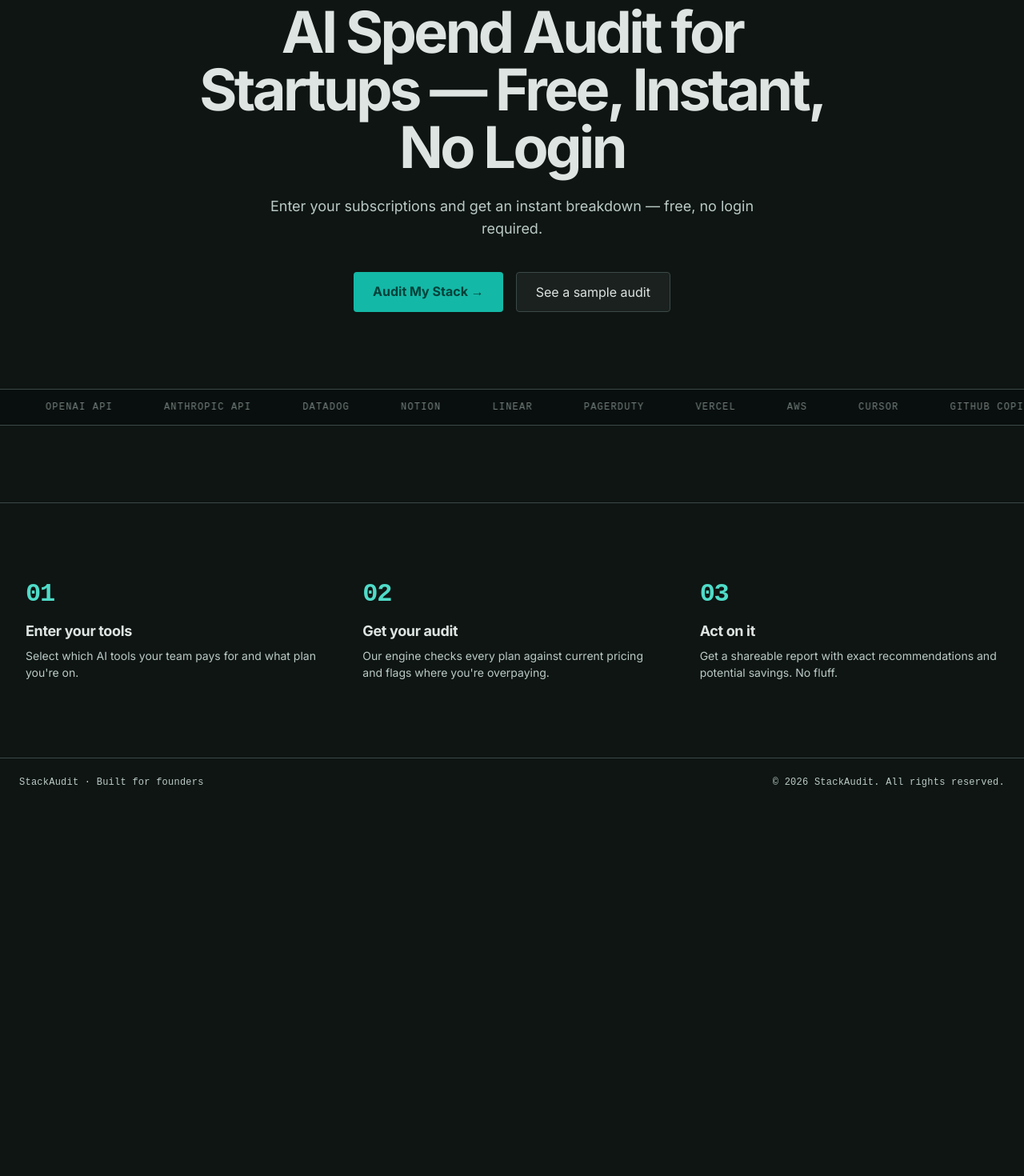
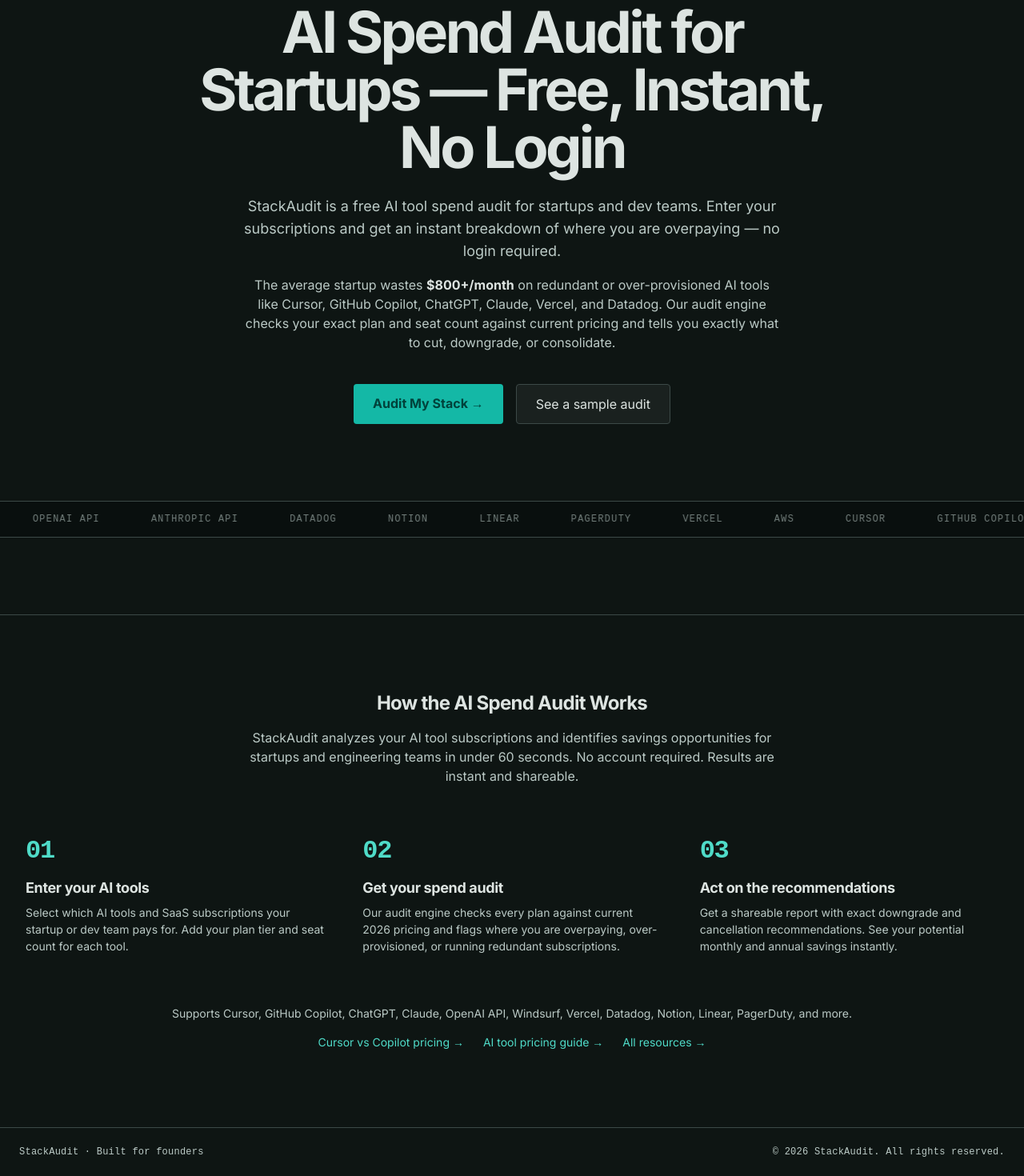
Before and after one commit to RoNnY125-coder/StackAudit, a Next.js app: page / in a window 1280 px wide. Shown: the part 228-1698 px from the top of the page at 80% size. Before the commit the page ends 1236 px from the top, so only its background shows below. Built offline with nearby package versions, Linux system fonts and the light colour scheme.

Commit message:
seo: fix word count, keyword matching, internal links, apple touch icon

```diff
--- a/app/layout.tsx
+++ b/app/layout.tsx
@@ -70,6 +70,7 @@
     <html lang="en" suppressHydrationWarning>
       <head>
         <link rel="icon" href="/favicon.svg" type="image/svg+xml" />
+        <link rel="apple-touch-icon" href="/favicon.svg" />
       </head>
       <body
         className={`${inter.className} bg-background text-on-surface antialiased`}
--- a/components/landing/Hero.tsx
+++ b/components/landing/Hero.tsx
@@ -4,7 +4,7 @@
   return (
     <section className="text-center max-w-4xl mx-auto mt-[160px] px-4">
       <p className="font-mono text-primary-container text-xs uppercase mb-4 tracking-widest">
-        free for founders
+        free for founders &amp; dev teams
       </p>
       <p className="text-xl md:text-2xl font-bold tracking-tighter text-on-surface mb-2">
         You&apos;re probably overpaying for AI tools.
@@ -12,10 +12,22 @@
       <h1 className="text-5xl md:text-7xl font-bold tracking-tighter text-on-surface mb-6">
         AI Spend Audit for Startups — Free, Instant, No Login
       </h1>
-      <p className="text-on-surface-variant text-lg max-w-2xl mx-auto mb-10">
-        Enter your subscriptions and get an instant breakdown — free, no login required.
+
+      <p className="text-on-surface-variant text-lg max-w-2xl mx-auto mb-4">
+        StackAudit is a free AI tool spend audit for startups and dev teams.
+        Enter your subscriptions and get an instant breakdown of where you are
+        overpaying — no login required.
       </p>
-      <div className="flex flex-col sm:flex-row justify-center gap-4">
+
+      <p className="text-on-surface-variant text-base max-w-2xl mx-auto mb-10">
+        The average startup wastes <strong className="text-on-surface">$800+/month</strong> on
+        redundant or over-provisioned AI tools like Cursor, GitHub Copilot, ChatGPT,
+        Claude, Vercel, and Datadog. Our audit engine checks your exact plan and seat
+        count against current pricing and tells you exactly what to cut, downgrade,
+        or consolidate.
+      </p>
+
+      <div className="flex flex-col sm:flex-row justify-center gap-4 mb-16">
         <Link
           href="/audit"
           className="bg-primary-container text-on-primary-container font-bold px-6 py-3 rounded hover:brightness-110 transition-all active:scale-[0.98]"
--- a/components/landing/HowItWorks.tsx
+++ b/components/landing/HowItWorks.tsx
@@ -1,33 +1,70 @@
-export default function HowItWorks() {
+import Link from "next/link"
+
 const steps = [
   {
     number: "01",
-      title: "Enter your tools",
-      description: "Select which AI tools your team pays for and what plan you're on."
+    title: "Enter your AI tools",
+    description:
+      "Select which AI tools and SaaS subscriptions your startup or dev team pays for. Add your plan tier and seat count for each tool.",
   },
   {
     number: "02",
-      title: "Get your audit",
-      description: "Our engine checks every plan against current pricing and flags where you're overpaying."
+    title: "Get your spend audit",
+    description:
+      "Our audit engine checks every plan against current 2026 pricing and flags where you are overpaying, over-provisioned, or running redundant subscriptions.",
   },
   {
     number: "03",
-      title: "Act on it",
-      description: "Get a shareable report with exact recommendations and potential savings. No fluff."
-    }
+    title: "Act on the recommendations",
+    description:
+      "Get a shareable report with exact downgrade and cancellation recommendations. See your potential monthly and annual savings instantly.",
+  },
 ]
 
+export default function HowItWorks() {
   return (
     <section className="max-w-7xl mx-auto border-t border-outline-variant pt-24 mt-24 px-4 lg:px-8 mb-24">
-      <h2 className="sr-only">How StackAudit Works</h2>
+      <h2 className="text-h2 font-bold text-on-surface text-center mb-4">
+        How the AI Spend Audit Works
+      </h2>
+      <p className="text-on-surface-variant text-center max-w-2xl mx-auto mb-16 text-base">
+        StackAudit analyzes your AI tool subscriptions and identifies savings
+        opportunities for startups and engineering teams in under 60 seconds.
+        No account required. Results are instant and shareable.
+      </p>
+
       <div className="grid grid-cols-1 md:grid-cols-3 gap-12">
         {steps.map((step) => (
           <div key={step.number} className="flex flex-col">
-            <span className="font-mono text-h1 text-primary font-bold mb-4">{step.number}</span>
-            <h3 className="text-h3 text-on-surface font-bold mb-2">{step.title}</h3>
-            <p className="text-on-surface-variant text-body">{step.description}</p>
+            <span className="font-mono text-h1 text-primary font-bold mb-4">
+              {step.number}
+            </span>
+            <h3 className="text-h3 text-on-surface font-bold mb-2">
+              {step.title}
+            </h3>
+            <p className="text-on-surface-variant text-body">
+              {step.description}
+            </p>
           </div>
         ))}
+      </div>
+
+      <div className="mt-16 text-center">
+        <p className="text-on-surface-variant text-sm mb-4">
+          Supports Cursor, GitHub Copilot, ChatGPT, Claude, OpenAI API,
+          Windsurf, Vercel, Datadog, Notion, Linear, PagerDuty, and more.
+        </p>
+        <div className="flex justify-center gap-6 text-sm">
+          <Link href="/resources/cursor-vs-copilot" className="text-primary hover:underline">
+            Cursor vs Copilot pricing →
+          </Link>
+          <Link href="/resources/ai-tool-pricing-guide" className="text-primary hover:underline">
+            AI tool pricing guide →
+          </Link>
+          <Link href="/resources" className="text-primary hover:underline">
+            All resources →
+          </Link>
+        </div>
       </div>
     </section>
   )
```
Lines whose indentation alone changed are shown as unchanged.
